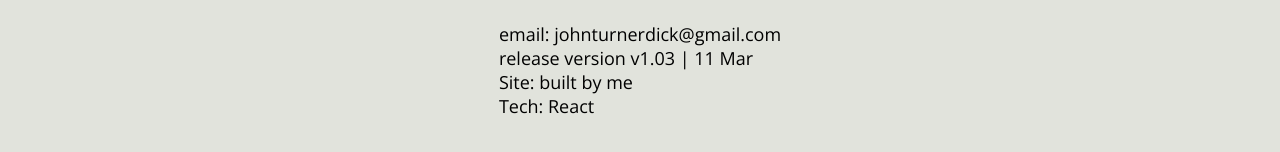
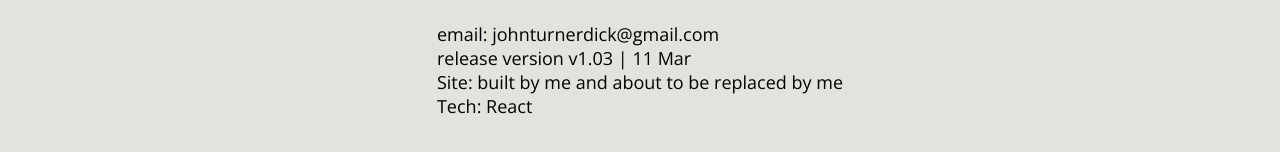
Before and after one commit to johndck/johndick-me-react-build, a React (Vite) app: page / in a window 1280 px wide. Shown: the part 3133-3285 px from the top of the page. Built offline with nearby package versions, Linux system fonts and the light colour scheme.

Commit message:
updating footer

```diff
--- a/src/components/footer.jsx
+++ b/src/components/footer.jsx
@@ -31,7 +31,7 @@ function Footer() {
               email: johnturnerdick@gmail.com
             </a>
             <p>release version v1.03 | 11 Mar</p>
-            <p>Site: built by me</p>
+            <p>Site: built by me and about to be replaced by me</p>
             <p>Tech: React</p>
           </div>
         </div>
```
